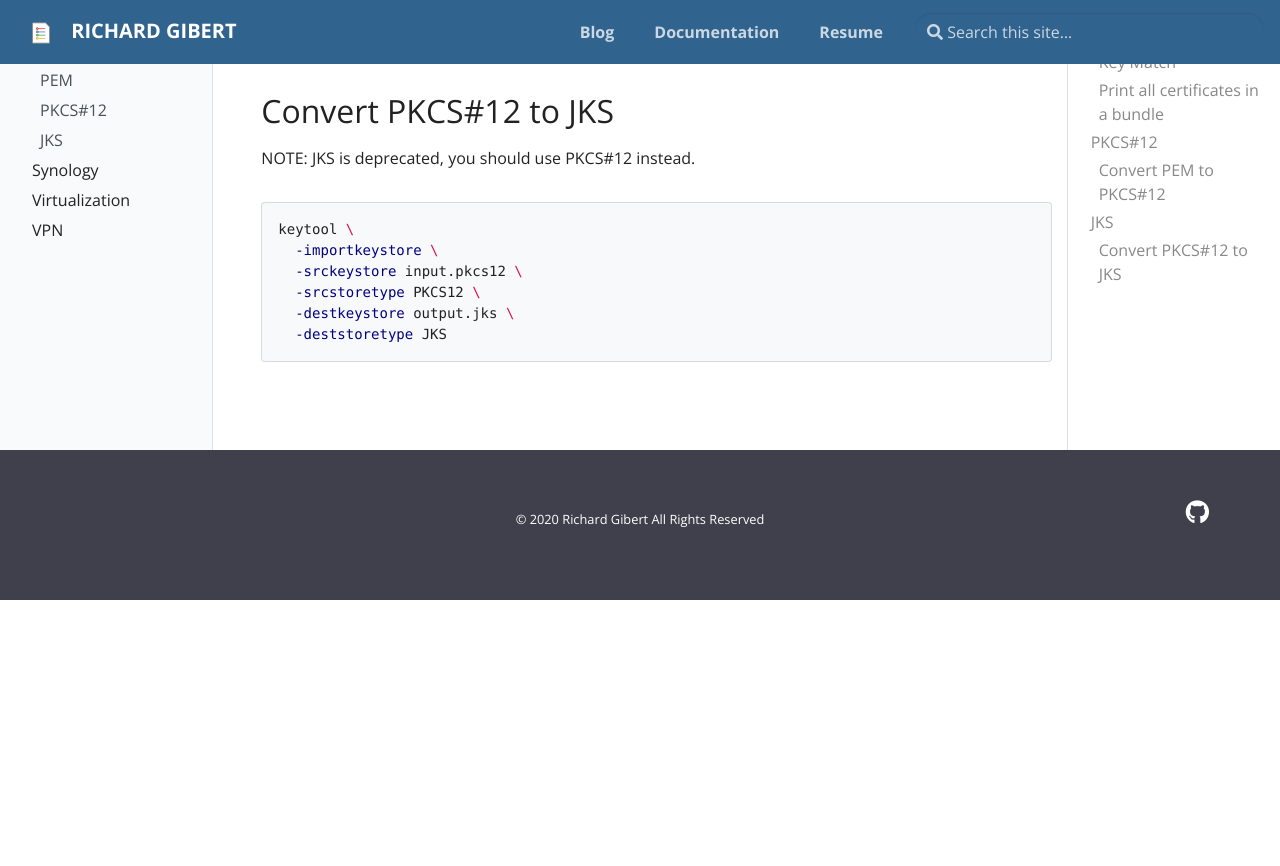
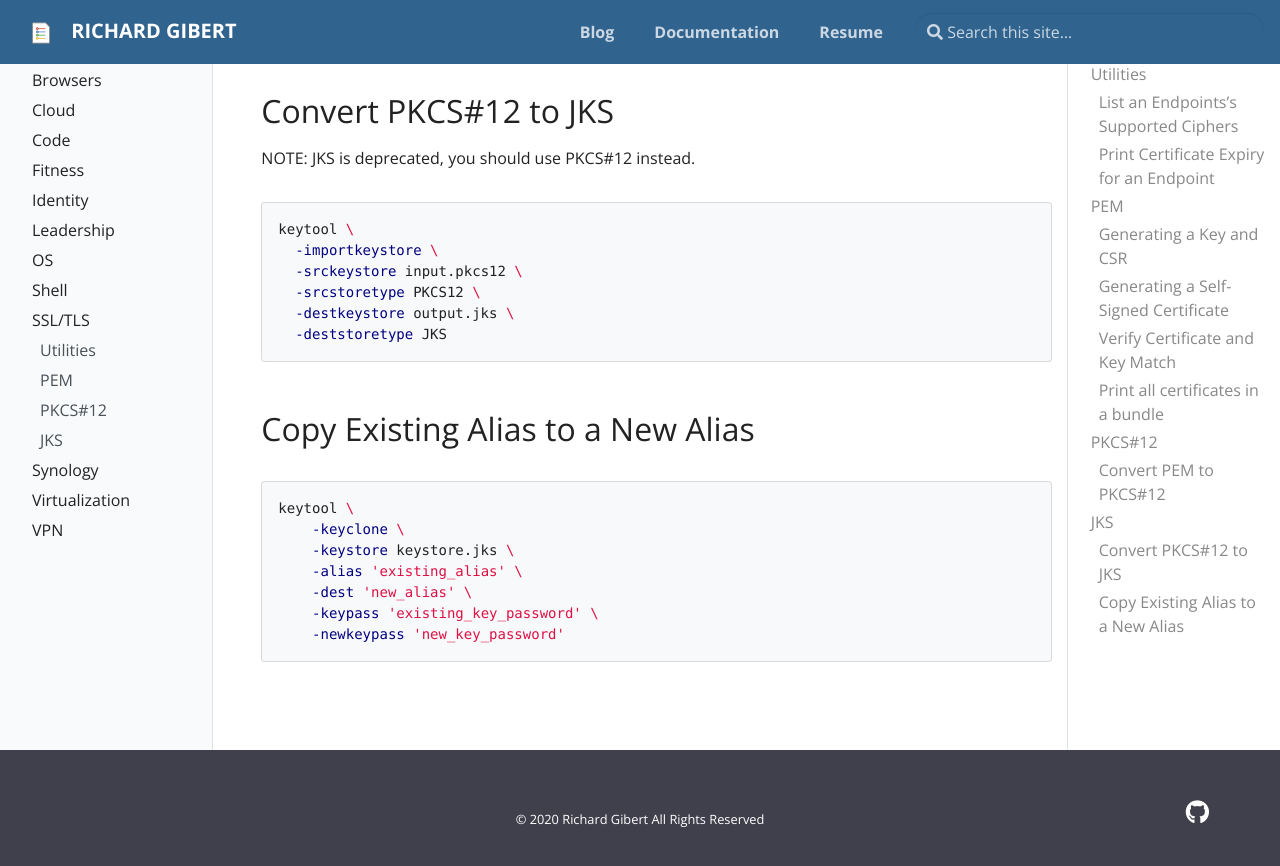
Before and after one commit to rgibert/rgibert.github.io, a Jekyll site: the page built from _docs/ssltls.md, in a window 1280 px wide and 900 px high, scrolled down 2373 px. Shown: the top 866 px of the window. Built offline with Jekyll 4.4.1, drawn with Linux system fonts in a browser that asks for light colours; before the commit the page ends 2973 px from its top, so only the background shows below that.

Commit message:
add keytool alias cloning

```diff
--- a/_docs/ssltls.md
+++ b/_docs/ssltls.md
@@ -102,3 +102,15 @@ keytool \
   -destkeystore output.jks \
   -deststoretype JKS
 ~~~
+
+## Copy Existing Alias to a New Alias
+
+~~~ bash
+keytool \
+    -keyclone \
+    -keystore keystore.jks \
+    -alias 'existing_alias' \
+    -dest 'new_alias' \
+    -keypass 'existing_key_password' \
+    -newkeypass 'new_key_password'
+~~~
```
